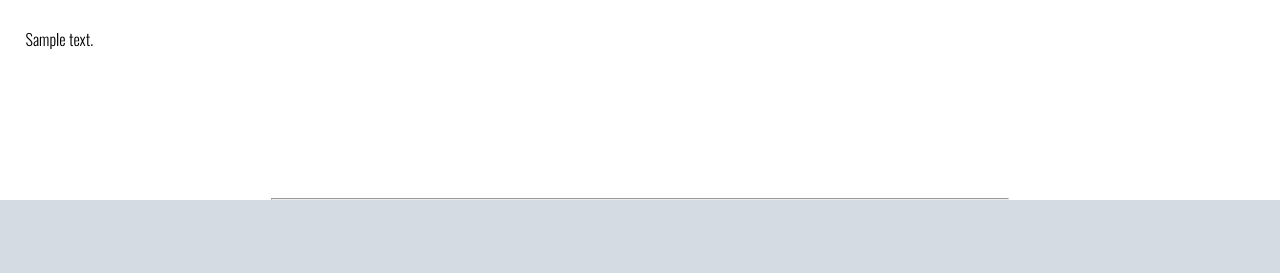
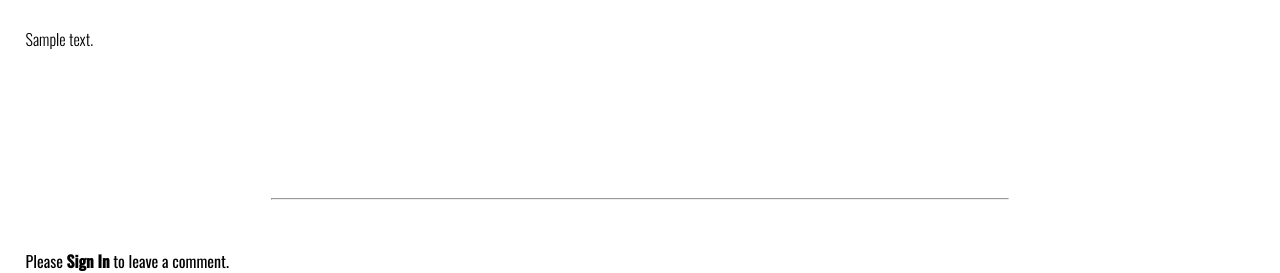
Before and after one commit to timgoalen/magical-places-london, a Django app: page /place/1/ in a window 1280 px wide. Shown: the part 1250-1523 px from the top of the page. Before the commit the page ends 1450 px from the top, so only its background shows below. Run offline with Django 3.2, Linux system fonts and the light colour scheme; tables that the repository leaves empty hold one stand-in row (values such as "Sample post"); grey boxes marked "Sample" are stand-in pictures; some libraries are stand-ins or nearby versions.

Commit message:
Add sign in prompt for detail page loged out users

```diff
--- a/templates/base.html
+++ b/templates/base.html
@@ -70,7 +70,7 @@
     {% endblock content %}
 
     <!-- Modal script for Django Messages -->
-    <script src="{% static 'js/alerts.js' %}"></script>
+    <!-- <script src="{% static 'js/alerts.js' %}"></script> -->
 </body>
 
 </html>
--- a/templates/place_detail.html
+++ b/templates/place_detail.html
@@ -108,6 +108,9 @@
             <button type="submit" class="submit-btn">Submit</button>
             <button class="cancel-btn"><a href="{% url 'place_detail' place.pk %}">Cancel</a></button>
         </form>
+
+        {% else %}
+        <p>Please <a href="{% url 'account_login' %}"><strong>Sign In</strong></a> to leave a comment.</p>
         {% endif %}
         <!-- <div class="end-spacer"></div> -->
     </div>
```
